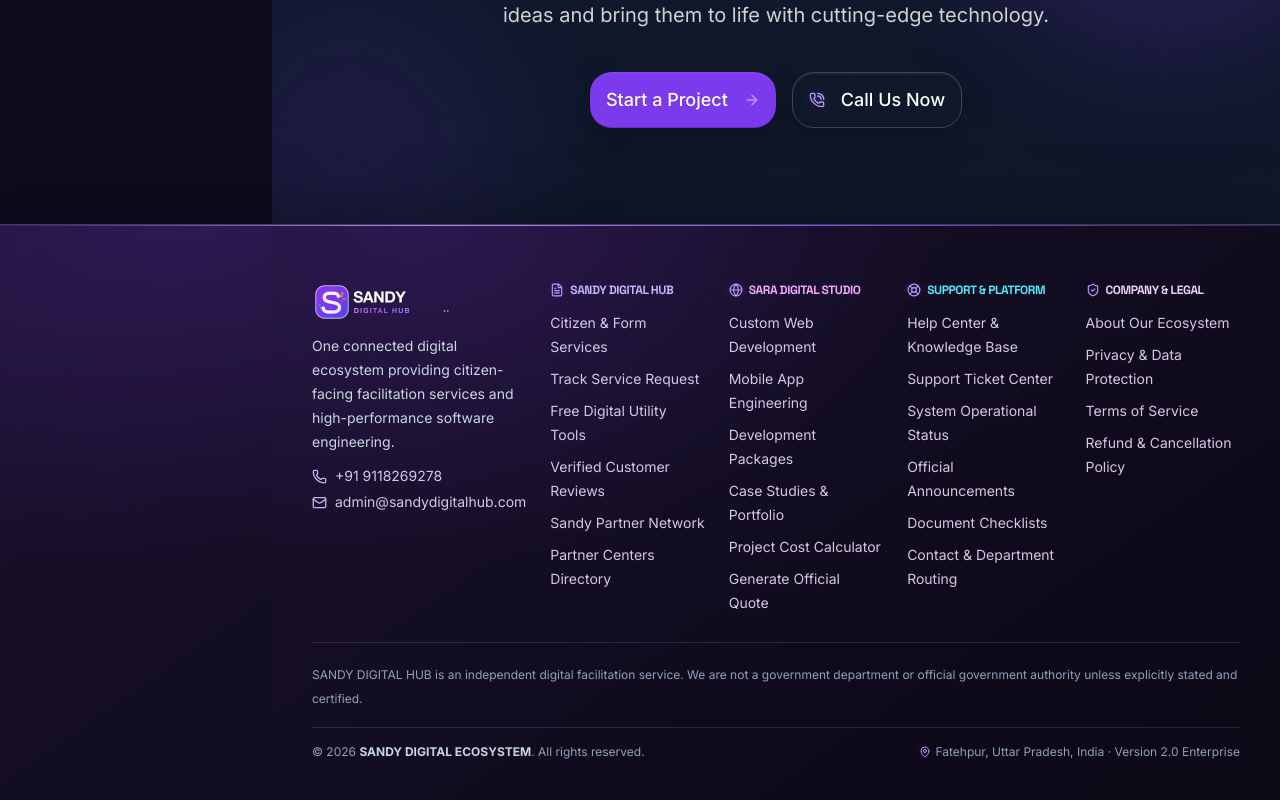
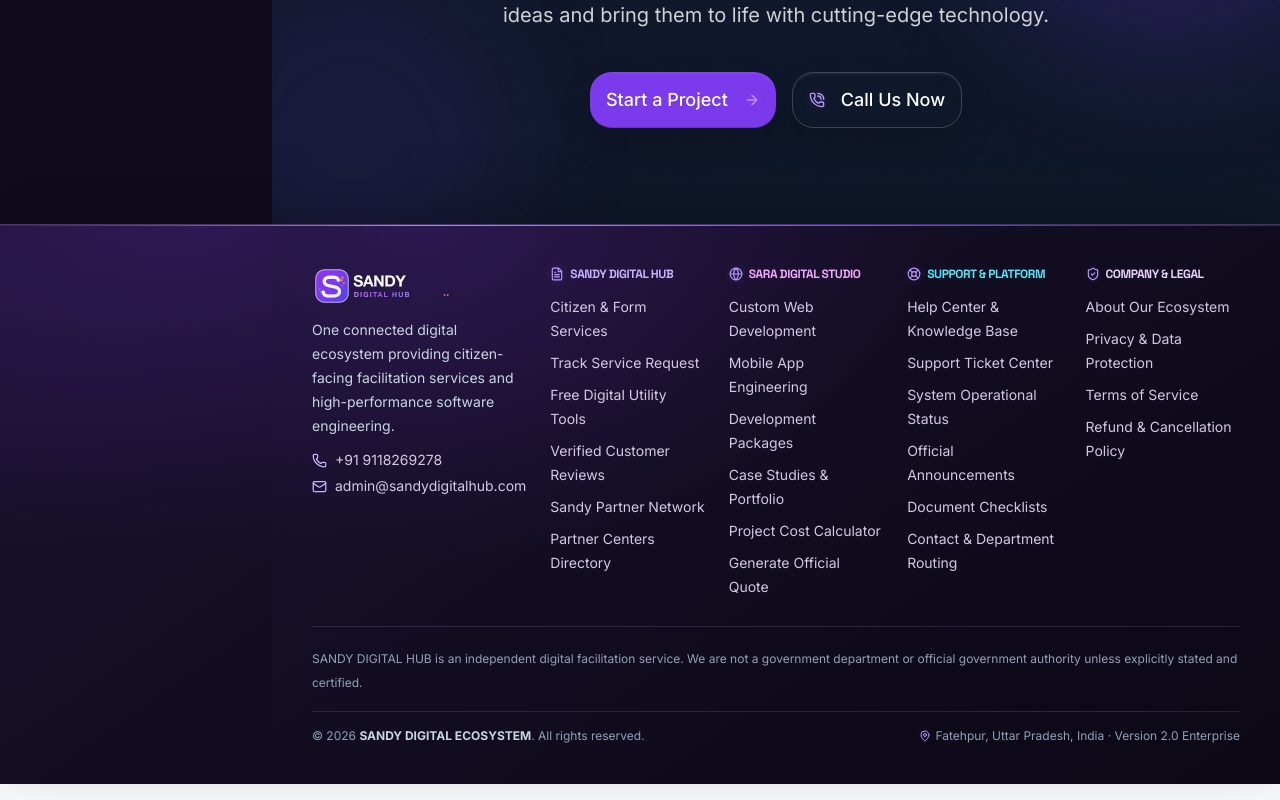
Before and after one commit to SandeepCoder09/sandydigitalhub, a Next.js app: page / in a window 1280 px wide. Shown: the part 4358-5158 px from the top of the page. Built offline with nearby package versions, Linux system fonts and the light colour scheme; no server answers; the database is empty.

Commit message:
layout: reserve bottom-nav clearance inside compact footer

```diff
--- a/src/components/layout/Footer.tsx
+++ b/src/components/layout/Footer.tsx
@@ -64,7 +64,7 @@ export function Footer() {
   return (
     <footer className="sdh-page-footer relative w-full text-slate-200">
       {/* Full website footer content — normal document flow, not part of the floating dock. */}
-      <div className="border-t border-violet-300/20 bg-[radial-gradient(ellipse_at_15%_0%,rgba(124,58,237,.18),transparent_42%),linear-gradient(145deg,#1b1230_0%,#100b1d_58%,#0c0815_100%)] px-4 pb-8 pt-10 sm:px-8 sm:pb-10 sm:pt-14 lg:ml-[272px] lg:px-10">
+      <div className="border-t border-violet-300/20 bg-[radial-gradient(ellipse_at_15%_0%,rgba(124,58,237,.18),transparent_42%),linear-gradient(145deg,#1b1230_0%,#100b1d_58%,#0c0815_100%)] px-4 pb-24 pt-6 sm:px-8 sm:pb-10 sm:pt-10 lg:ml-[272px] lg:px-10">
         <div className="mx-auto max-w-7xl">
           <div className="grid grid-cols-2 gap-x-4 gap-y-5 sm:gap-x-6 sm:gap-y-7 lg:grid-cols-[1.35fr_1fr_1fr_1fr_1fr]">
             <div className="col-span-2 max-w-none lg:col-span-1 lg:max-w-sm">
```
